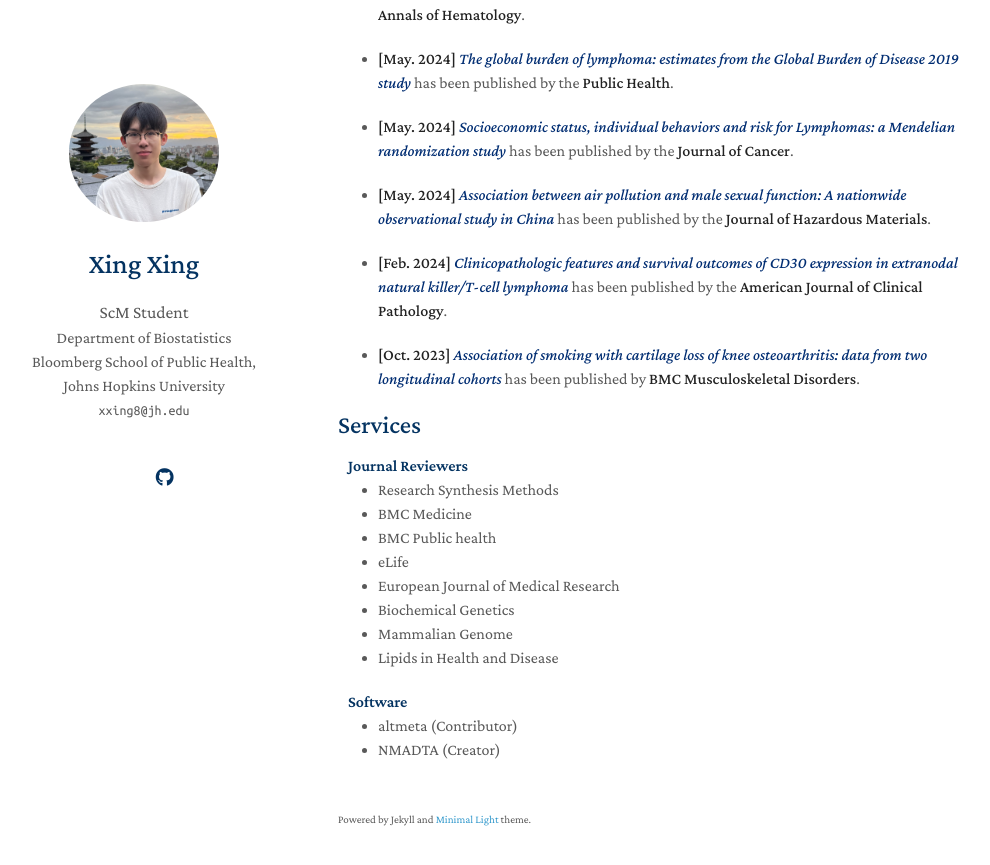
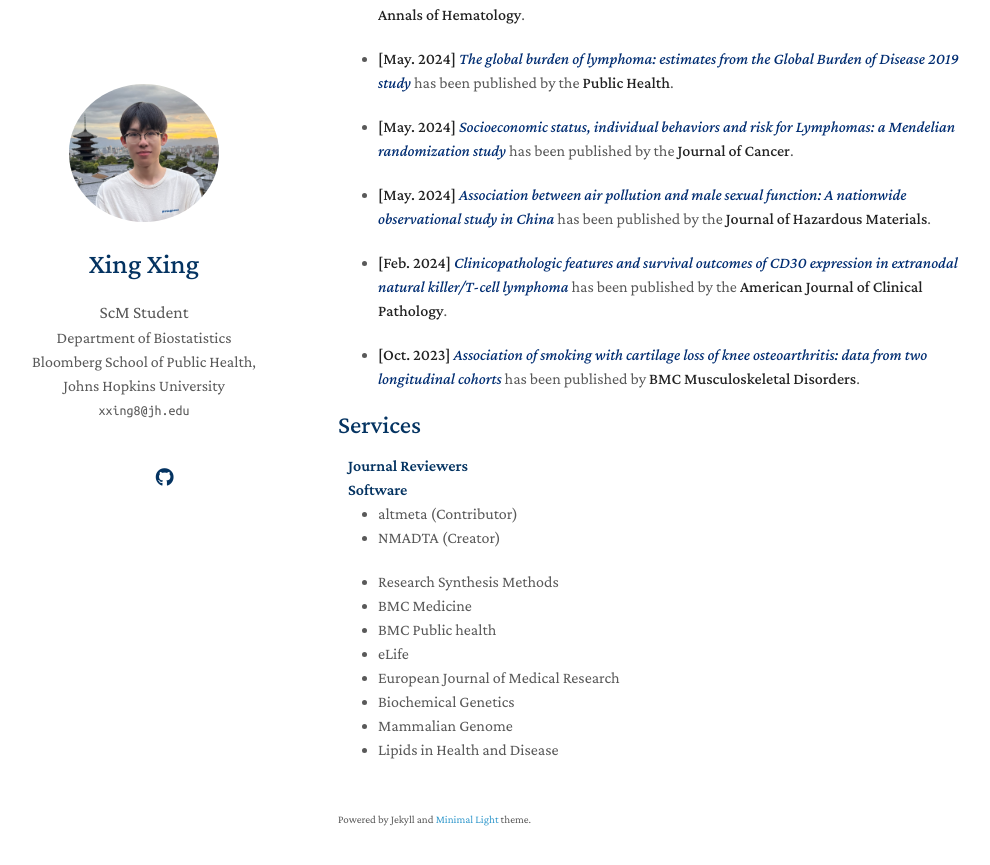
Before and after one commit to KevinXing3/kevinXing3.github.io, a Jekyll site: the page built from index.md, in a window 1280 px wide and 900 px high, scrolled down 3506 px. Shown: the top 865 px of the window, without its empty margins (132-1122 px from the left). Built offline with Jekyll 4.4.1, drawn with Linux system fonts in a browser that asks for light colours; nearby versions of some CDN libraries; a style sheet for code colours, icons or effects is not loaded; our own code applies the rules of GitHub Pages for plain Markdown files.

Commit message:
Update services.md

```diff
--- a/_includes/services.md
+++ b/_includes/services.md
@@ -1,6 +1,12 @@
 ## Services
 
 <h4 style="margin:0 10px 0;">Journal Reviewers</h4>
+
+<h4 style="margin:0 10px 0;">Software</h4>
+<ul style="margin:0 0 20px;">
+  <li>altmeta (Contributor)</li>
+  <li>NMADTA (Creator)</li>
+</ul>
 
 <ul style="margin:0 0 20px;">
   <li>Research Synthesis Methods</li>
@@ -12,9 +18,3 @@
   <li>Mammalian Genome</li>
   <li>Lipids in Health and Disease</li>
 </ul>
-
-<h4 style="margin:0 10px 0;">Software</h4>
-<ul style="margin:0 0 20px;">
-  <li>altmeta (Contributor)</li>
-  <li>NMADTA (Creator)</li>
-</ul>
```
